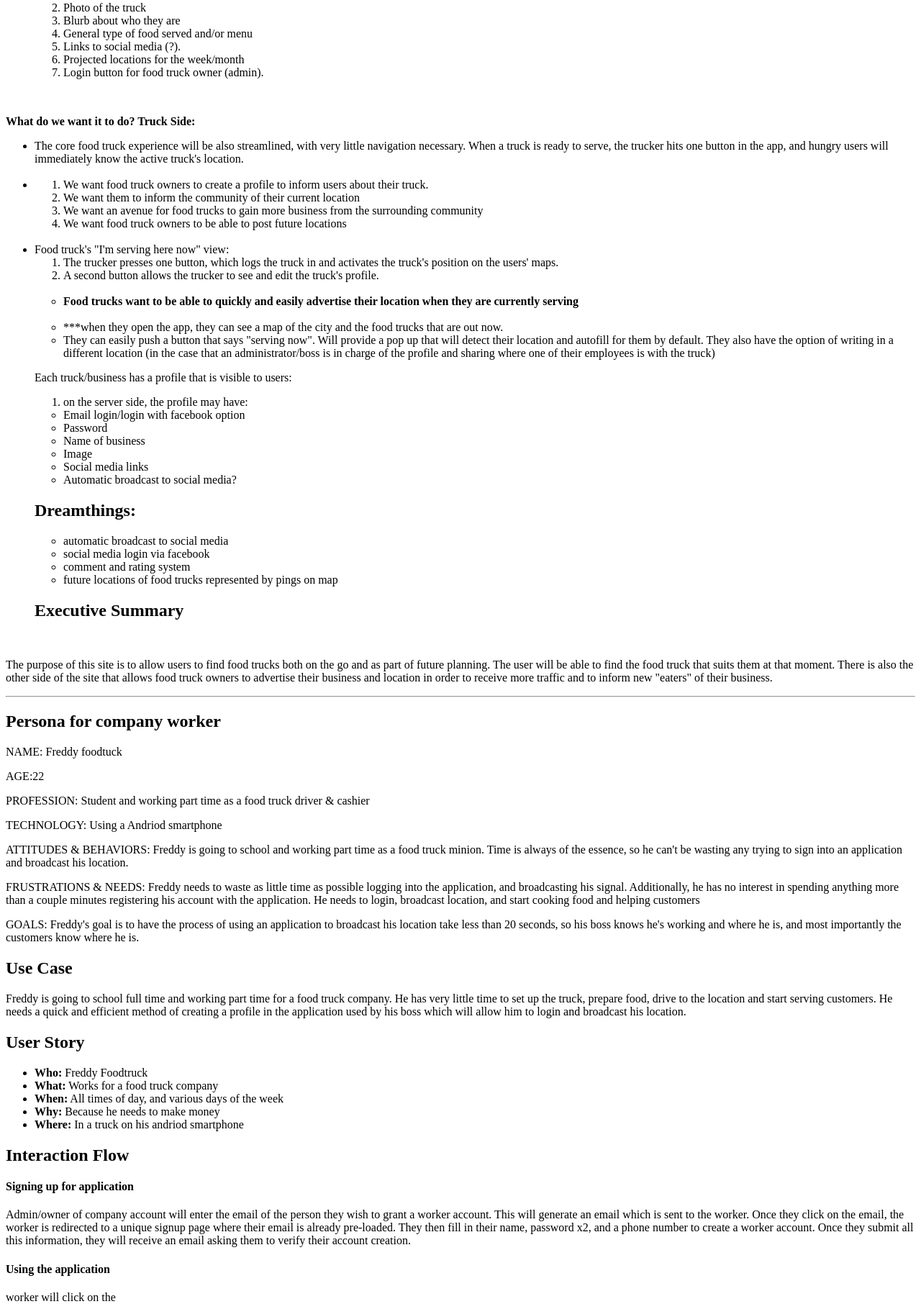
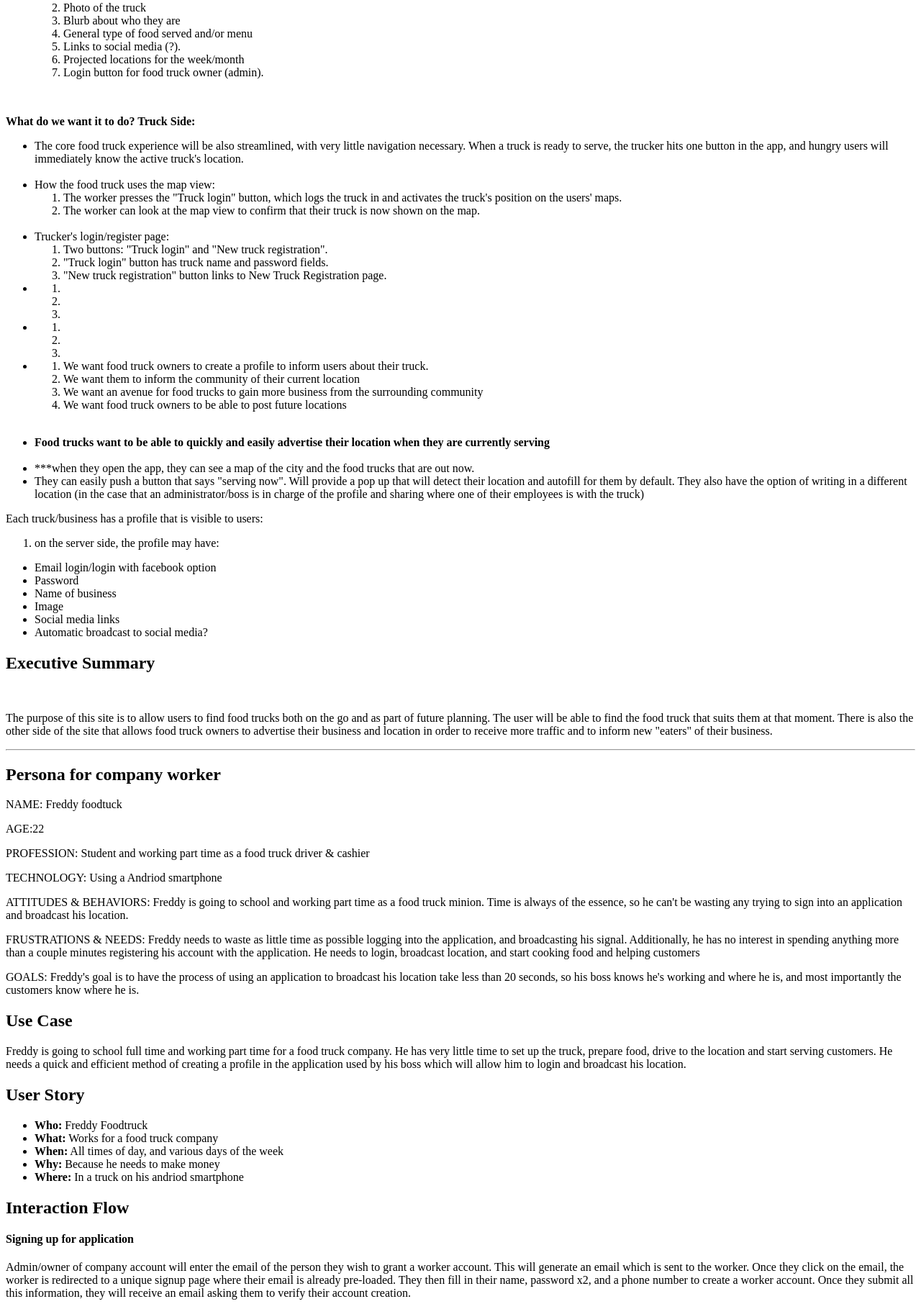
Before and after one commit to mmalvar13/crumbtrail, a PHP site: page /epic/epic.php in a window 1280 px wide. Shown: the part 551-2363 px from the top of the page at 72% size. Run offline with PHP 8.4, Linux system fonts and the light colour scheme.

Commit message:
Progress on the outline/sitemap for the trucker's side.

```diff
--- a/epic/epic.php
+++ b/epic/epic.php
@@ -67,6 +67,39 @@
 					truck's location.</li>
 				<br>
 
+				<li>How the food truck uses the map view:</li>
+					<ol>
+						<li>The worker presses the "Truck login" button, which logs the truck in and activates the
+						truck's position on the users' maps.</li>
+						<li>The worker can look at the map view to confirm that their truck is now shown on the map.</li>
+					</ol>
+				<br>
+
+				<li>Trucker's login/register page:</li>
+					<ol>
+						<li>Two buttons: "Truck login" and "New truck registration".</li>
+						<li>"Truck login" button has truck name and password fields.</li>
+						<li>"New truck registration" button links to New Truck Registration page.</li>
+					</ol>
+
+				<li>
+					<ol>
+						<li></li>
+						<li></li>
+						<li></li>
+					</ol>
+
+
+				<li>
+					<ol>
+						<li></li>
+						<li></li>
+						<li></li>
+					</ol>
+
+
+
+
 				<li>
 					<ol>
 						<li>We want food truck owners to create a profile to inform users about their truck.</li>
@@ -77,13 +110,8 @@
 				</li>
 				<br>
 
-				<li>Food truck's "I'm serving here now" view:</li>
-					<ol>
-						<li>The trucker presses one button, which logs the truck in and activates the
-							truck's position on the users' maps.</li>
-						<li>A second button allows the trucker to see and edit the truck's profile.</li>
-					</ol>
-				<br>
+
+			</ul>
 
 			<ul>
 				<li><strong>Food trucks want to be able to quickly and easily advertise their location
@@ -107,14 +135,6 @@
 				<li>Image</li>
 				<li>Social media links</li>
 				<li>Automatic broadcast to social media?</li>
-			</ul>
-
-			<h2>Dreamthings:</h2>
-			<ul>
-				<li>automatic broadcast to social media</li>
-				<li>social media login via facebook</li>
-				<li>comment and rating system</li>
-				<li>future locations of food trucks represented by pings on map</li>
 			</ul>
 
 			<h2>Executive Summary</h2>
@@ -171,7 +191,6 @@
 					<li>User chooses the truck they want to visit in the future, and bookmarks the truck profile page.</li>
 				</ol>
 
-
 			<h2>ERD, diagram of database structure:</h2>
 				<img src="images/crumbtrail ERD.svg" alt="ERD" width="900px"/>
 			<br>
```
